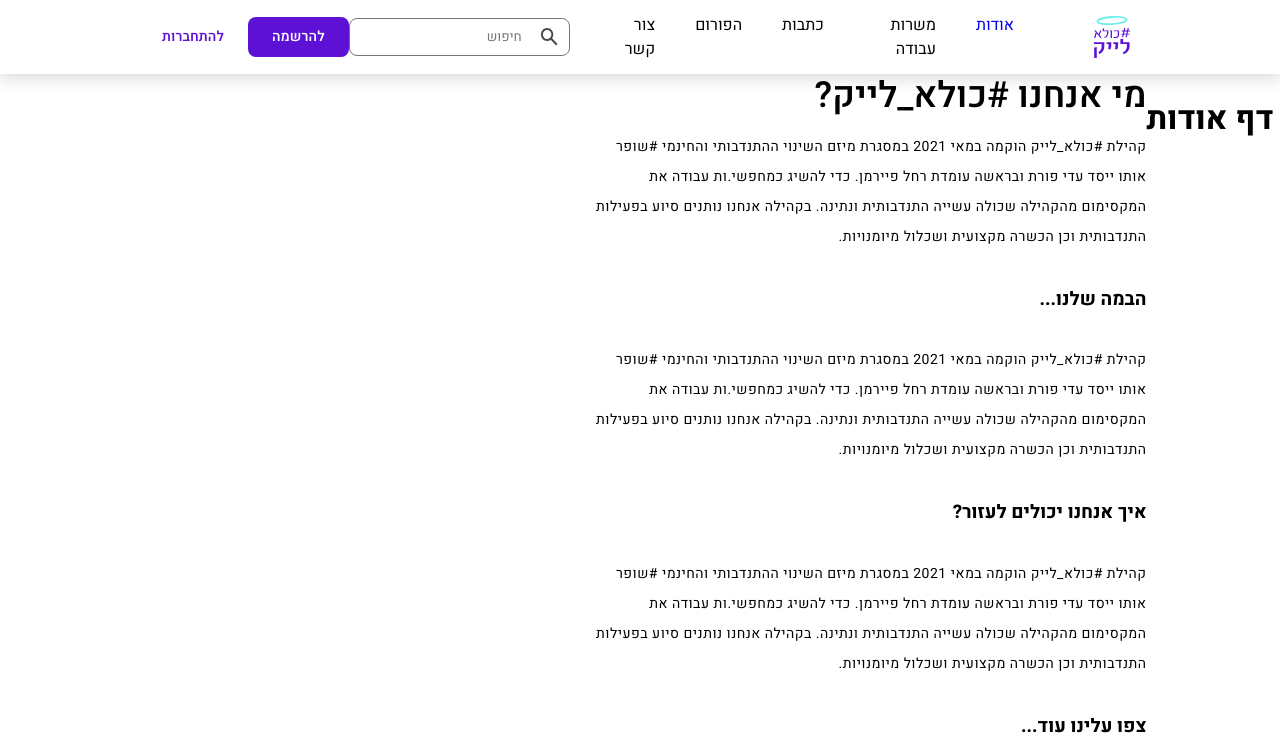
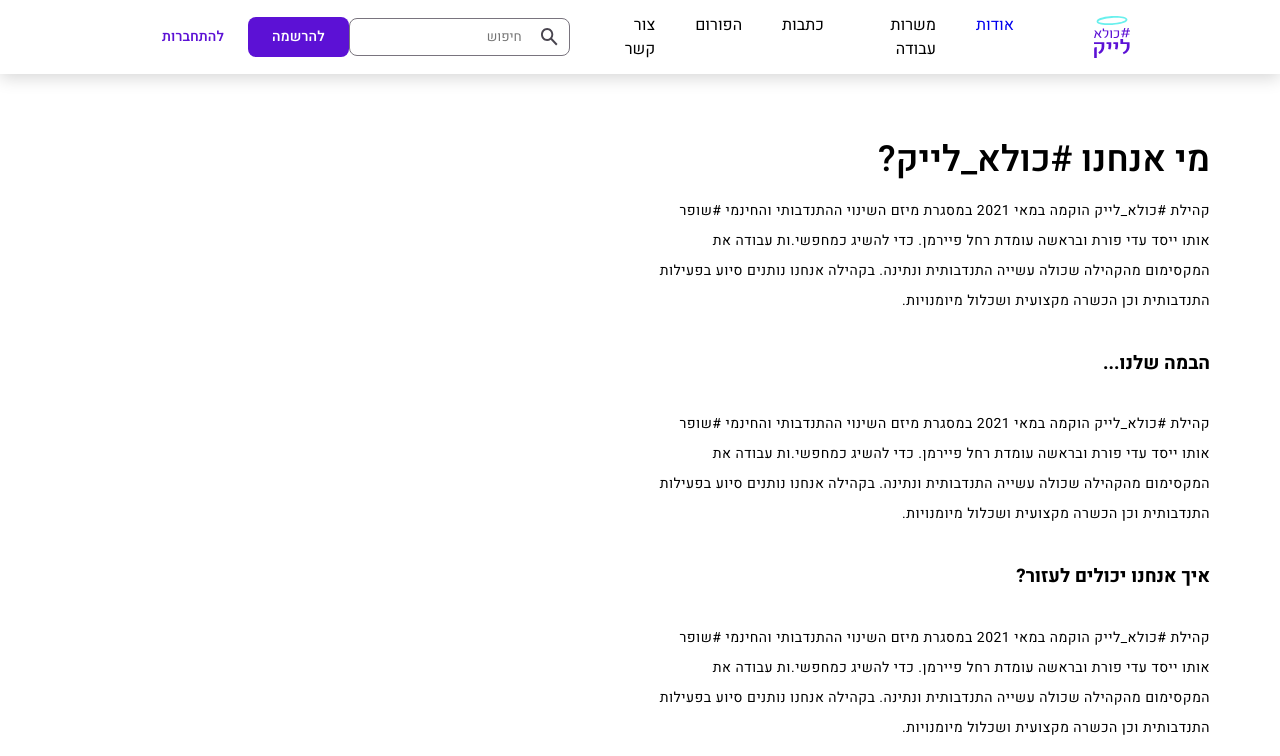
Before and after one commit to Darkmift/jr-job-portal, a React (Vite) app in the folder client/: page /#/about in a window 1280 px wide. Shown: the top 756 px of the page. Built offline with nearby package versions, Linux system fonts and the light colour scheme.

Commit message:
finished about

```diff
--- a/client/src/pages/About/About.module.scss
+++ b/client/src/pages/About/About.module.scss
@@ -6,14 +6,17 @@
 
     /* Primary */
 
-background: #5C11D5;
+    background: #5c11d5;
     /* Divider */
 
     border: 1px solid rgba(0, 0, 0, 0.12);
     border-radius: 8px;
 }
 
-  .AboutWrapper{
-    margin:0px auto;
-    display: flex ;
-    justify-content: center  }
+.AboutWrapper {
+    margin: 0px auto;
+    display: flex;
+    justify-content: center;
+    position: relative;
+    top: 64px;
+}
--- a/client/src/pages/About/AboutPage.jsx
+++ b/client/src/pages/About/AboutPage.jsx
@@ -6,7 +6,6 @@
     return (
         <>
             <div className={`${style['AboutWrapper']}`}>
-                <h1>דף אודות</h1>
                 <div className={`${styles.welcomeContainer}`}>
                     <div className={`${styles.welcomeDiv}`}>
                         <span className={`${styles.title}`}>
```
Lines whose indentation alone changed are shown as unchanged.
